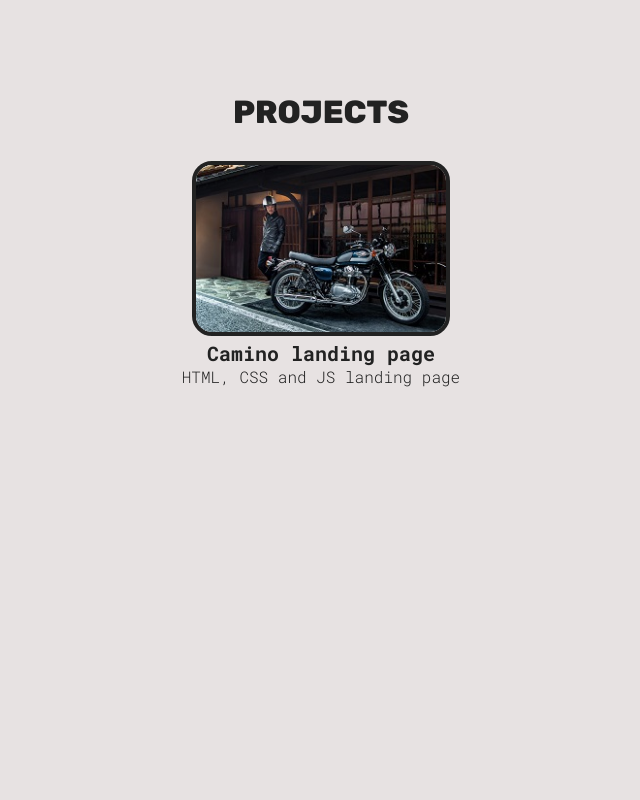
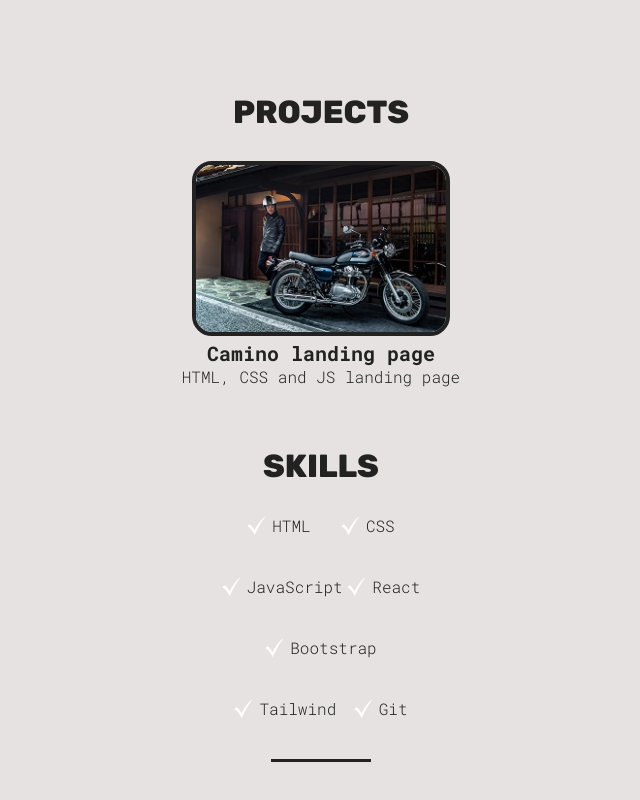
Before and after one commit to Uyarra73/Alberto-Rosell-portfolio, a React (Vite) app: page / in a window 1280 px wide. Shown: the part 767-1567 px from the top of the page, without its empty margins (319-959 px from the left). Before the commit the page ends 1214 px from the top, so only its background shows below. Built offline with nearby package versions, Linux system fonts and the light colour scheme.

Commit message:
Skills section finished

```diff
--- a/src/App.jsx
+++ b/src/App.jsx
@@ -2,6 +2,7 @@
 import './App.css'
 import Hero from './sections/Hero/Hero'
 import Project from './sections/Projects/Project'
+import Skills from './sections/Skills/Skills'
 
 
 
@@ -11,6 +12,7 @@
     <>
       <Hero/>
       <Project/>
+      <Skills/>
     </>
   )
 }
--- /dev/null
+++ b/src/common/SkillList.jsx
@@ -0,0 +1,14 @@
+// Generic component to be reused as many times as necessary
+
+import React from 'react';
+
+const SkillList = ({src, skill}) => {
+  return (
+    <span>
+        <img src={src} alt='Checkmark icon'/>
+        <p>{skill}</p>
+    </span>
+  );
+}
+
+export default SkillList;
--- /dev/null
+++ b/src/sections/Skills/SkillStyles.module.css
@@ -0,0 +1,33 @@
+.container {
+    display: flex;
+    flex-direction: column;
+    text-align: center;
+
+    span {
+        display: flex;
+        align-items: center;
+        gap: 5px;
+    }
+
+    img {
+        width: 20px;
+
+    }
+}
+
+.skillList {
+    display: flex;
+    justify-content: space-evenly;
+    align-self: center;
+    flex-wrap: wrap;
+    row-gap: 40px;
+    max-width: 26ch;
+}
+
+hr {
+    width: 100px;
+    height: 3px;
+    border: none;
+    background-color: var(--text-color);
+    margin: 40px auto;
+}
--- /dev/null
+++ b/src/sections/Skills/Skills.jsx
@@ -0,0 +1,24 @@
+import styles from './SkillStyles.module.css'
+import checkMarkIcon from '../../assets/checkmark-dark.svg'
+import SkillList from '../../common/SkillList';
+
+const Skills = () => {
+  return (
+    <section id='skills' className={styles.container}>
+        <h1 className='sectionTitle'>Skills</h1>
+        <div className={styles.skillList}>
+            {/* We use the generic componet SkillList assigning the values of the props */}
+            <SkillList src={checkMarkIcon} skill='HTML'/>
+            <SkillList src={checkMarkIcon} skill='CSS'/>
+            <SkillList src={checkMarkIcon} skill='JavaScript'/>
+            <SkillList src={checkMarkIcon} skill='React'/>
+            <SkillList src={checkMarkIcon} skill='Bootstrap'/>
+            <SkillList src={checkMarkIcon} skill='Tailwind'/>
+            <SkillList src={checkMarkIcon} skill='Git'/>
+        </div>
+        <hr/>
+    </section>
+  );
+}
+
+export default Skills;
```
